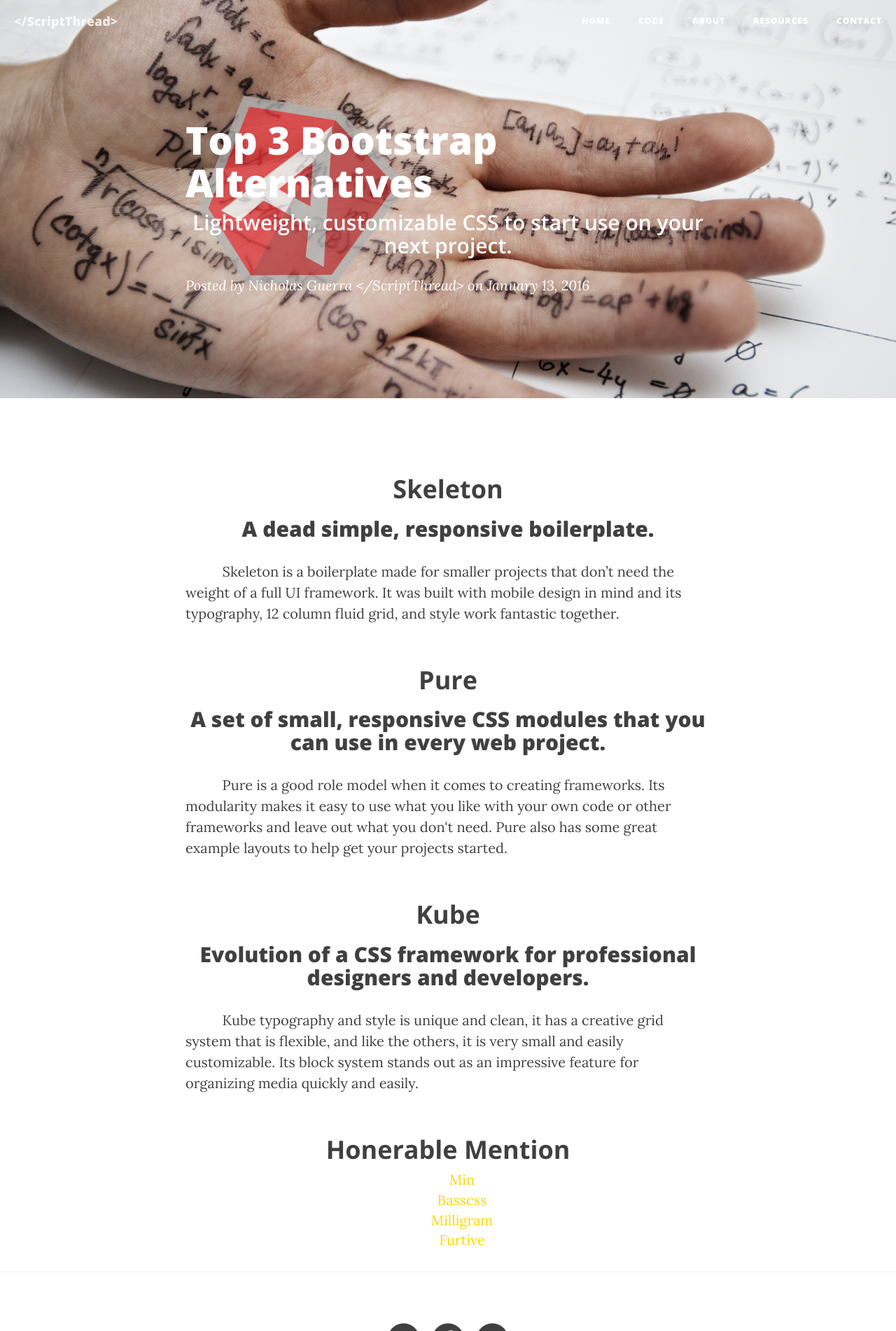
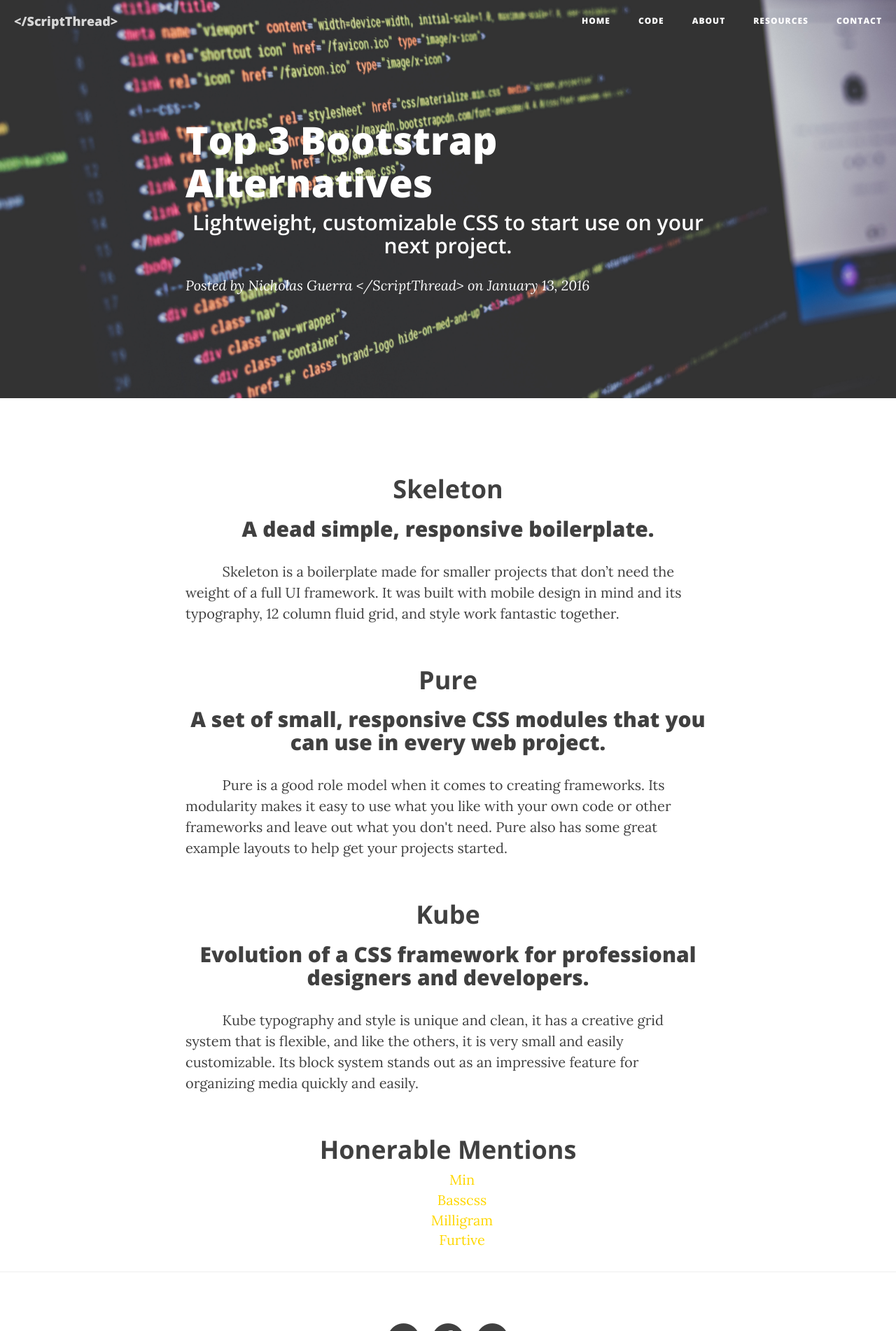
Before and after one commit to scriptthread/scriptthread, a Node server app: page /css-frameworks-post in a window 1280 px wide. Shown: the top 1902 px of the page at 70% size. Run offline with Node 20, Linux system fonts and the light colour scheme; some libraries are stand-ins or nearby versions.

Commit message:
bkgrd img

```diff
--- a/views/css-frameworks-post.jade
+++ b/views/css-frameworks-post.jade
@@ -50,7 +50,7 @@ html(lang='en')
       // /.container
     // Page Header
     // Set your background image for this header on the line below.
-    header.intro-header(style="background-image: url('img/angular-bg.png')")
+    header.intro-header(style="background-image: url('img/css-framworks.jpeg')")
       .container
         .row
           .col-lg-8.col-lg-offset-2.col-md-10.col-md-offset-1
@@ -78,7 +78,7 @@ html(lang='en')
             h2.subheading Evolution of a CSS framework for professional designers and developers.
             p
               | &nbsp;&nbsp;&nbsp;&nbsp;&nbsp;&nbsp;&nbsp;&nbsp;&nbsp;&nbsp;Kube typography and style is unique and clean,  it has a creative grid system that is flexible, and like the others, it is very small and easily customizable. Its block system stands out as an impressive feature for organizing media quickly and easily.
-            h2.section-heading Honerable Mention
+            h2.section-heading Honerable Mentions
             div(id='resources')
               ul
                 li
```
Also changed, not shown: public/img/css-framworks.jpeg (added).
